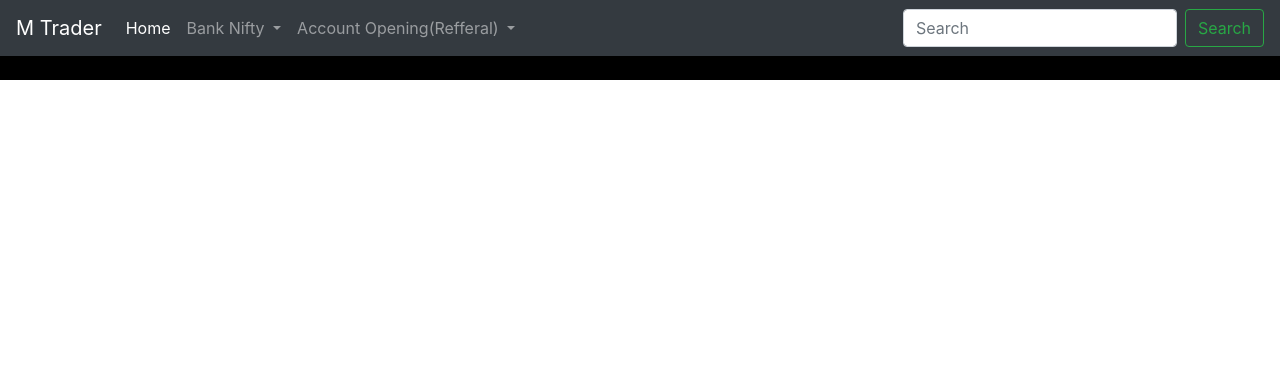
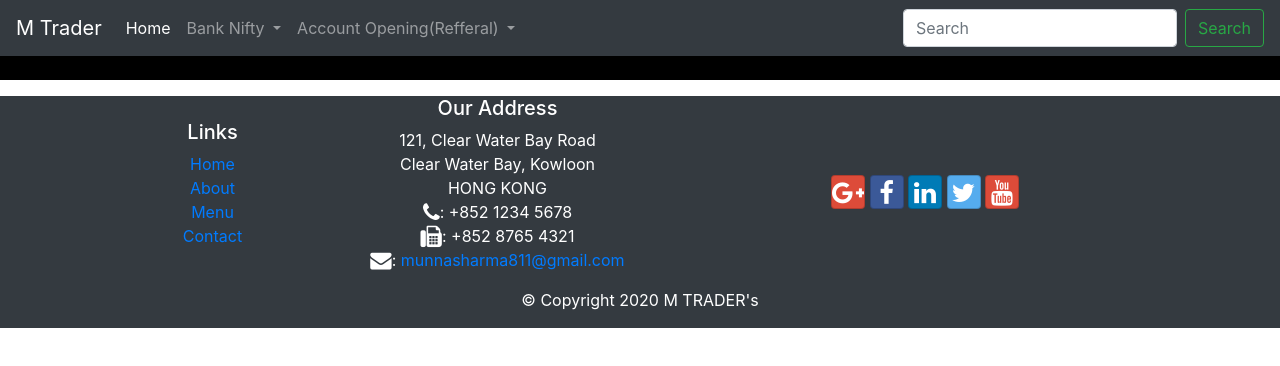
Before and after one commit to kumaraditya2002/Test-repo, a website: page index.html in a window 1280 px wide. Drawn offline with nearby package versions, Linux system fonts and the light colour scheme; no server answers.

Commit message:
footer added

```diff
--- a/index.html
+++ b/index.html
@@ -7,6 +7,10 @@
 
     <!-- Bootstrap CSS -->
     <link rel="stylesheet" href="https://cdn.jsdelivr.net/npm/bootstrap@4.5.3/dist/css/bootstrap.min.css" integrity="sha384-TX8t27EcRE3e/ihU7zmQxVncDAy5uIKz4rEkgIXeMed4M0jlfIDPvg6uqKI2xXr2" crossorigin="anonymous">
+    <link rel="stylesheet" href="node_modules/bootstrap/dist/css/bootstrap.min.css">
+    <link rel="stylesheet" href="node_modules/font-awesome/css/font-awesome.min.css">
+    <link rel="stylesheet" href="node_modules/bootstrap-social/bootstrap-social.css">
+    <link rel="stylesheet" href="css/style.css">
     <link rel="icon" href="mamaji.jpg">
     <title id="tit">M Trader</title>
   </head>
@@ -50,12 +54,8 @@
                 <a class="dropdown-item" href="#">5Paisa</a>
                 <a class="dropdown-item" href="#">Aliceblue</a>
                 <a class="dropdown-item" href="#">Angelbroking</a>
-
               </div>
             </li>
-            <!-- <li class="nav-item">
-              <a class="nav-link " href="#" >Refferal</a>
-            </li> -->
           </ul>
           <form class="form-inline my-2 my-lg-0">
             <input class="form-control mr-sm-2" type="search" placeholder="Search" aria-label="Search">
@@ -76,6 +76,47 @@
 
         </tbody>
       </table>
+      <footer class="footer bg-dark" style="color: white; text-align: center;">
+        <div class="container">
+            <div class="row align-items-center" >
+                <div class="col-4  col-sm-3">
+                    <h5>Links</h5>
+                    <ul class="list-unstyled">
+                        <li><a href="./index.html">Home</a></li>
+                        <li><a href="./aboutus.html">About</a></li>
+                        <li><a href="#">Menu</a></li>
+                        <li><a href="./contactus.html">Contact</a></li>
+                    </ul>
+                </div>
+                <div class="col-7   col-sm-3 address">
+                    <h5>Our Address</h5>
+                    <address>
+		              121, Clear Water Bay Road<br>
+		              Clear Water Bay, Kowloon<br>
+		              HONG KONG<br>
+		              <i class="fa fa-phone fa-lg"></i>: +852 1234 5678<br>
+		              <i class="fa fa-fax fa-lg"></i>: +852 8765 4321<br>
+		              <i class="fa fa-envelope fa-lg"></i>: <a href="mailto:munnasharma811@gmail.com">munnasharma811@gmail.com</a>
+		           </address>
+                </div>
+                <div class="col-12  col-sm-6">
+                    <div class="allignment-links">
+                        <a href="http://google.com/+" class="btn btn-social-icon btn-google"><i class="fa fa-google-plus fa-lg"></i></a>
+                        <a href="http://www.facebook.com/profile.php?id=" class="btn btn-social-icon btn-facebook"><i class="fa fa-facebook fa-lg"></i></a>
+                        <a href="http://www.linkedin.com/in/" class="btn btn-social-icon btn-linkedin"><i class="fa fa-linkedin fa-lg"></i></a>
+                        <a href="http://twitter.com/" class="btn btn-social-icon btn-twitter"><i class="fa fa-twitter fa-lg"></i></a>
+                        <a href="http://youtube.com/" class="btn btn-social-icon btn-google"><i class="fa fa-youtube fa-lg"></i></a>
+                        <!-- <a href="mailto:" class="btn btn-social-icon"><i class="fa fa-envelope fa-lg"></i></a> -->
+                    </div>
+                </div>
+           </div>
+           <div class="row justify-content-center">
+                <div class="col-auto" >
+                    <p>© Copyright 2020 M TRADER's</p>
+                </div>
+           </div>
+        </div>
+    </footer>
     <script src="https://code.jquery.com/jquery-3.5.1.slim.min.js" integrity="sha384-DfXdz2htPH0lsSSs5nCTpuj/zy4C+OGpamoFVy38MVBnE+IbbVYUew+OrCXaRkfj" crossorigin="anonymous"></script>
     <script src="https://cdn.jsdelivr.net/npm/popper.js@1.16.1/dist/umd/popper.min.js" integrity="sha384-9/reFTGAW83EW2RDu2S0VKaIzap3H66lZH81PoYlFhbGU+6BZp6G7niu735Sk7lN" crossorigin="anonymous"></script>
     <script src="https://cdn.jsdelivr.net/npm/bootstrap@4.5.3/dist/js/bootstrap.min.js" integrity="sha384-w1Q4orYjBQndcko6MimVbzY0tgp4pWB4lZ7lr30WKz0vr/aWKhXdBNmNb5D92v7s" crossorigin="anonymous"></script>
@@ -91,12 +132,12 @@
             {
                 for(let d in values[i])
                 {
-                  if(d!=='timeVal')
+                  // if(d!=='timeVal')
                     html += `<h4 style="display:inline-block; color:#fff; margin:0">${d}:${values[i][d]}&nbsp;&nbsp;&nbsp;&nbsp;</h4>`;
                 }
             }
             ribbon.innerHTML = html;
-        })
+        });
         let url = 'db.json';
         let btns = document.getElementsByClassName('btnmy');
         Array.from(btns).forEach(item=>{
```
Also changed, not shown: package.json (added, +24 -0 lines), 2 other files.
